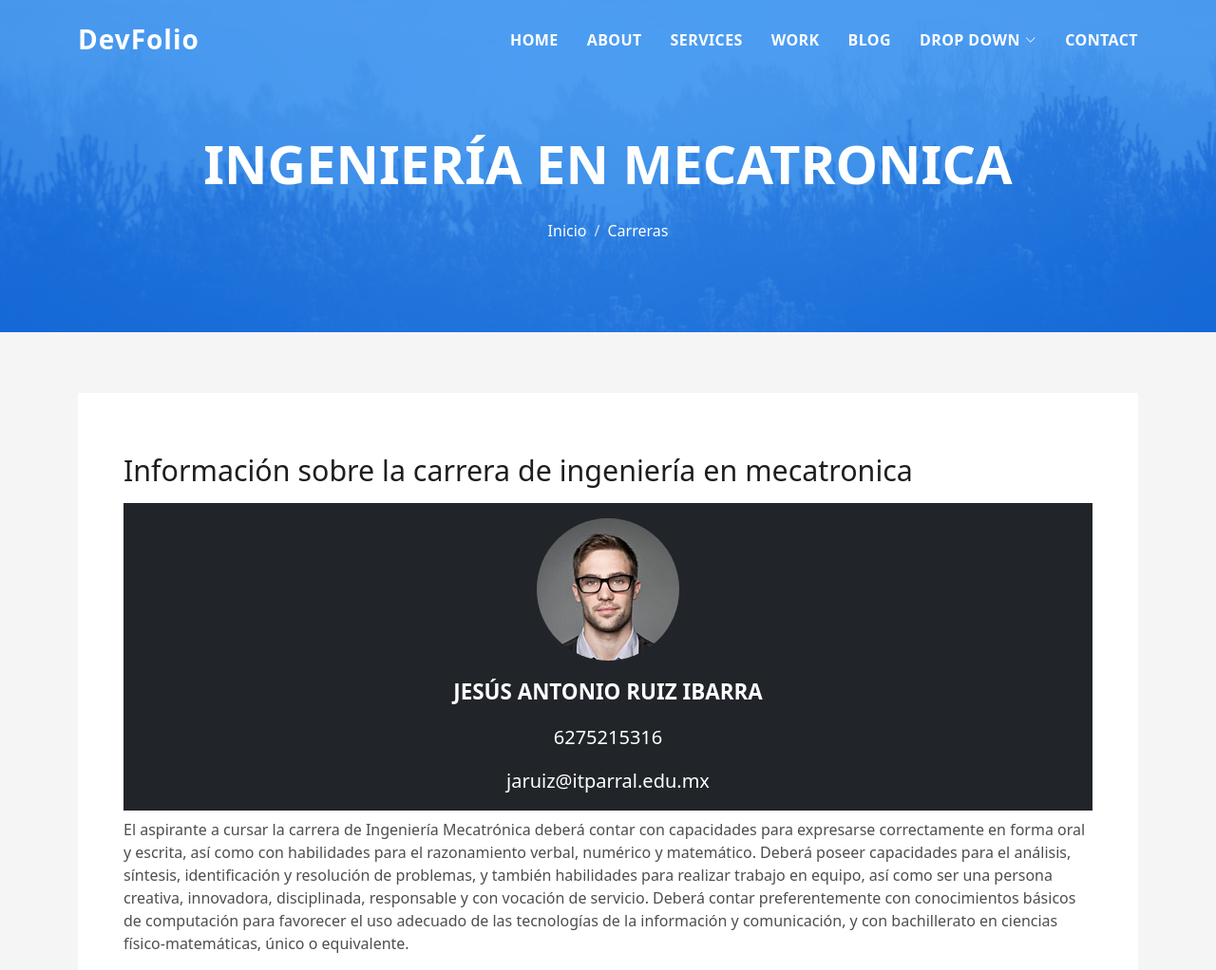
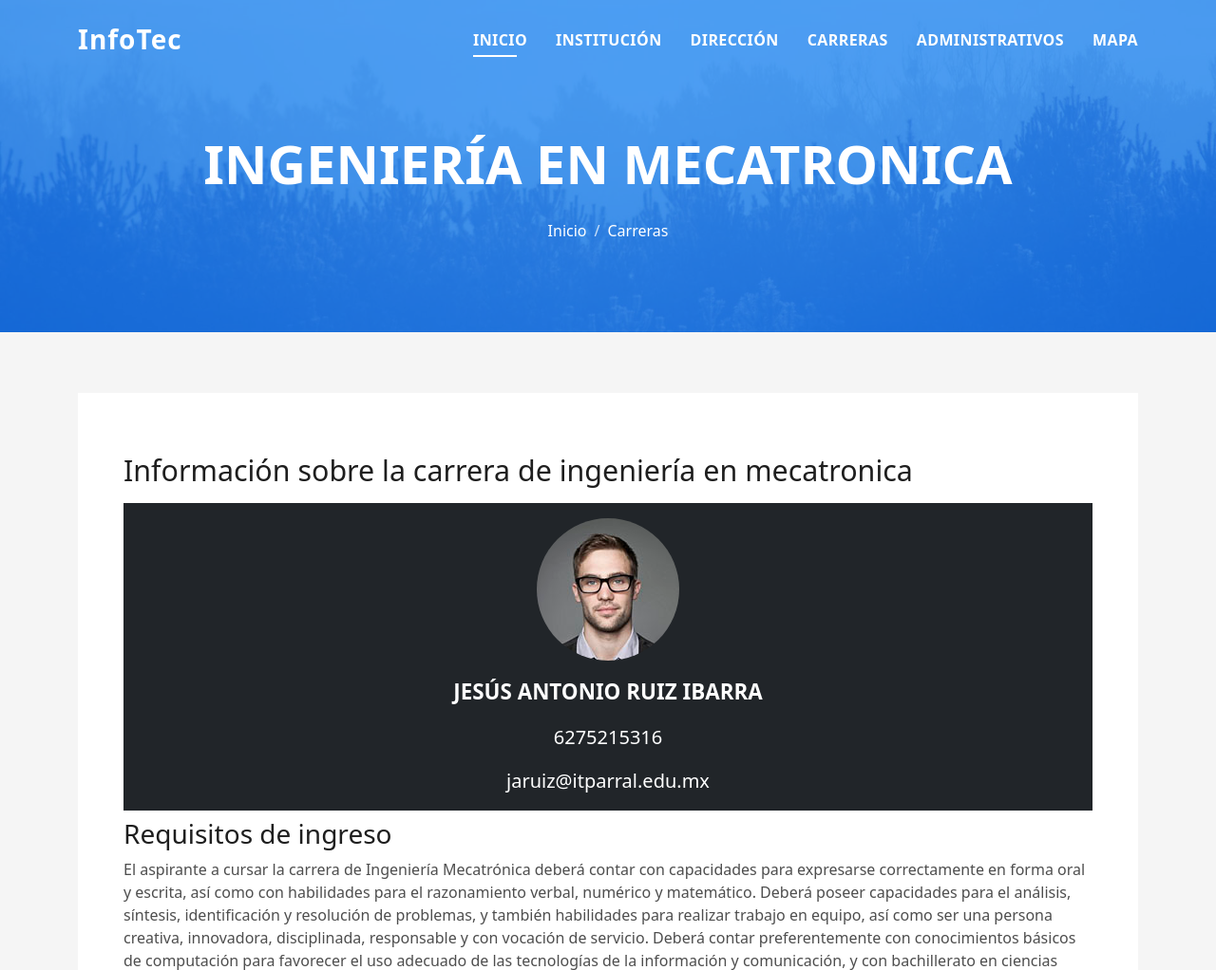
Before and after one commit to VictorHCH/Sistema-Tec, a plain HTML site: page DevFolio/carrera-mecatronica.html in a window 1280 px wide. Shown: the top 1022 px of the page at 95% size. Drawn offline with Linux system fonts and the light colour scheme.

Commit message:
Actualizacion con lo demas xD

```diff
--- a/DevFolio/carrera-mecatronica.html
+++ b/DevFolio/carrera-mecatronica.html
@@ -22,41 +22,26 @@
 
 <body>
   <header id="header" class="fixed-top">
-    <div class="container d-flex align-items-center justify-content-between">
+        <div class="container d-flex align-items-center justify-content-between">
 
-      <h1 class="logo"><a href="index.html">DevFolio</a></h1>
+            <h1 class="logo"><a href="index.html">InfoTec</a></h1>
+            <!-- Uncomment below if you prefer to use an image logo -->
+            <!-- <a href="index.html" class="logo"><img src="assets/img/logo.png" alt="" class="img-fluid"></a>-->
 
-      <nav id="navbar" class="navbar">
-        <ul>
-          <li><a class="nav-link scrollto " href="#hero">Home</a></li>
-          <li><a class="nav-link scrollto" href="#about">About</a></li>
-          <li><a class="nav-link scrollto" href="#services">Services</a></li>
-          <li><a class="nav-link scrollto " href="#work">Work</a></li>
-          <li><a class="nav-link scrollto " href="#blog">Blog</a></li>
-          <li class="dropdown"><a href="#"><span>Drop Down</span> <i class="bi bi-chevron-down"></i></a>
-            <ul>
-              <li><a href="#">Drop Down 1</a></li>
-              <li class="dropdown"><a href="#"><span>Deep Drop Down</span> <i class="bi bi-chevron-right"></i></a>
+            <nav id="navbar" class="navbar">
                 <ul>
-                  <li><a href="#">Deep Drop Down 1</a></li>
-                  <li><a href="#">Deep Drop Down 2</a></li>
-                  <li><a href="#">Deep Drop Down 3</a></li>
-                  <li><a href="#">Deep Drop Down 4</a></li>
-                  <li><a href="#">Deep Drop Down 5</a></li>
+                    <li><a class="nav-link scrollto active" href="index.html#inicio">Inicio</a></li>
+                    <li><a class="nav-link scrollto" href="index.html#institucion">Institución</a></li>
+                    <li><a class="nav-link scrollto" href="index.html#direccion">Dirección</a></li>
+                    <li><a class="nav-link scrollto " href="index.html#carreras">Carreras</a></li>
+                    <li><a class="nav-link scrollto " href="index.html#administrativos">Administrativos</a></li>
+                    <li><a class="nav-link scrollto" href="index.html#mapa">Mapa</a></li>
                 </ul>
-              </li>
-              <li><a href="#">Drop Down 2</a></li>
-              <li><a href="#">Drop Down 3</a></li>
-              <li><a href="#">Drop Down 4</a></li>
-            </ul>
-          </li>
-          <li><a class="nav-link scrollto" href="#contact">Contact</a></li>
-        </ul>
-        <i class="bi bi-list mobile-nav-toggle"></i>
-      </nav>
+                <i class="bi bi-list mobile-nav-toggle"></i>
+            </nav><!-- .navbar -->
 
-    </div>
-  </header>
+        </div>
+    </header><!-- End Header -->
 
   <div class="hero hero-single route bg-image" style="background-image: url(assets/img/overlay-bg.jpg)">
     <div class="overlay-mf"></div>
@@ -113,7 +98,8 @@
               </div>
               <!-- *Contenido he informacion de la carrera*  -->
               <div class="article-content">
-                <p>
+                                <h3>Requisitos de ingreso</h3>
+                                <p>
                   El aspirante a cursar la carrera de Ingeniería Mecatrónica deberá contar con capacidades para
                   expresarse correctamente en forma oral y escrita, así como con habilidades para el razonamiento
                   verbal, numérico y matemático. Deberá poseer capacidades para el análisis, síntesis, identificación y
@@ -132,7 +118,8 @@
                   </p>
                 </blockquote>
                 <!-- *Listas* -->
-                <ul>
+                <h3>La carrera desarrolla el siguiente perfil al agresado:</h3>
+                <ol></ol>
                   <li>Ejercer su profesión, dentro de un marco legal, teniendo un sentido de responsabilidad social, con
                     apego a las normas nacionales e internacionales.</li>
                   <li>Analizar, sintetizar, diseñar, simular, construir e innovar productos, procesos, equipos y
@@ -155,7 +142,7 @@
                     su profesión.</li>
                   <li>Interpretar información técnica de las áreas que componen la Ingeniería Mecatrónica para la
                     transferencia, adaptación, asimilación e innovación de tecnologías de vanguardia.</li>
-                </ul>
+                </ol></ol>
               </div>
             </div>
           </div>
```
Also changed, not shown: DevFolio/carrera-gestion.html (+17 -31 lines), DevFolio/carrera-industrial.html (+17 -31 lines), DevFolio/carrera-mineria.html (+15 -28 lines), DevFolio/carrera-quimica.html (+19 -32 lines).
